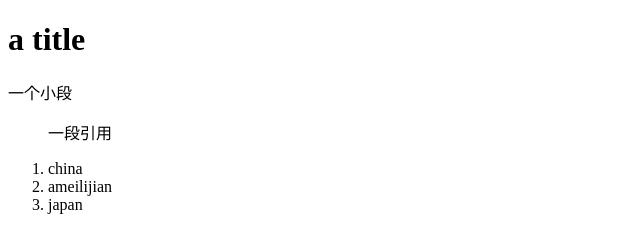
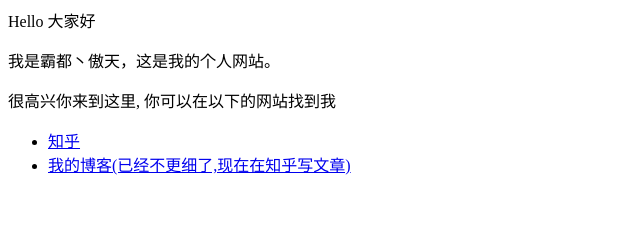
Before and after one commit to zhanshenjuexing/guadong.github.io, a plain HTML site: page index.html in a window 1280 px wide. Shown: the whole page, without its empty margins (0-640 px from the left). Drawn offline with Linux system fonts and the light colour scheme.

Commit message:
Update index.html

```diff
--- a/index.html
+++ b/index.html
@@ -1,22 +1,8 @@
-<!DOCTYPE html>
-<html lang="en">
-<head>
-    <meta charset="UTF-8">
-    <meta http-equiv="X-UA-Compatible" content="IE=edge">
-    <meta name="viewport" content="width=device-width, initial-scale=1.0">
-    <title>Document</title>
-</head>
-<body>
-    <h1>a title</h1>
-    <p>一个小段</p>
+<p>Hello 大家好</p>
+<p>我是霸都丶傲天，这是我的个人网站。 </p>
+<p>很高兴你来到这里, 你可以在以下的网站找到我</p>
 
-        <blockquote>
-            一段引用
-        </blockquote>
-        <ol>
-            <li>china</li>
-            <li>ameilijian</li>
-            <li>japan
-        </ol>
-</body>
-</html>
+<ul>
+  <li> <a href="https://www.zhihu.com/people/AJLoveChina">知乎</a> </li>
+  <li> <a href="http://hejie.nigeerhuo.com">我的博客(已经不更细了,现在在知乎写文章)</a> </li>
+</ul>
```
